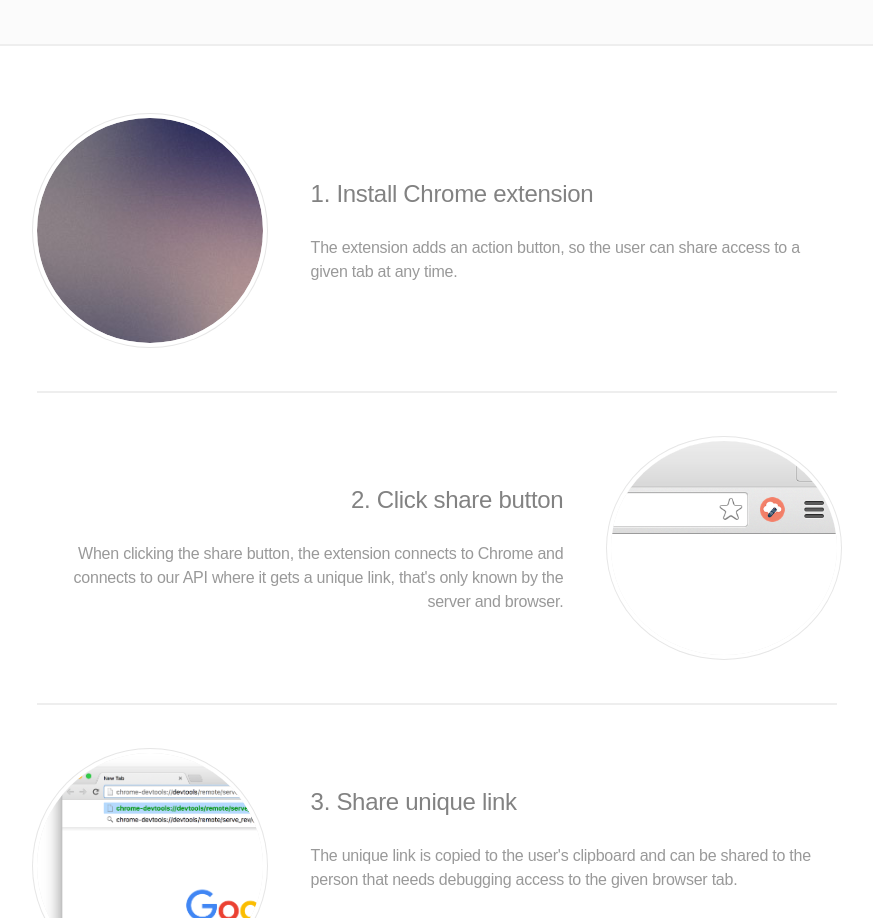
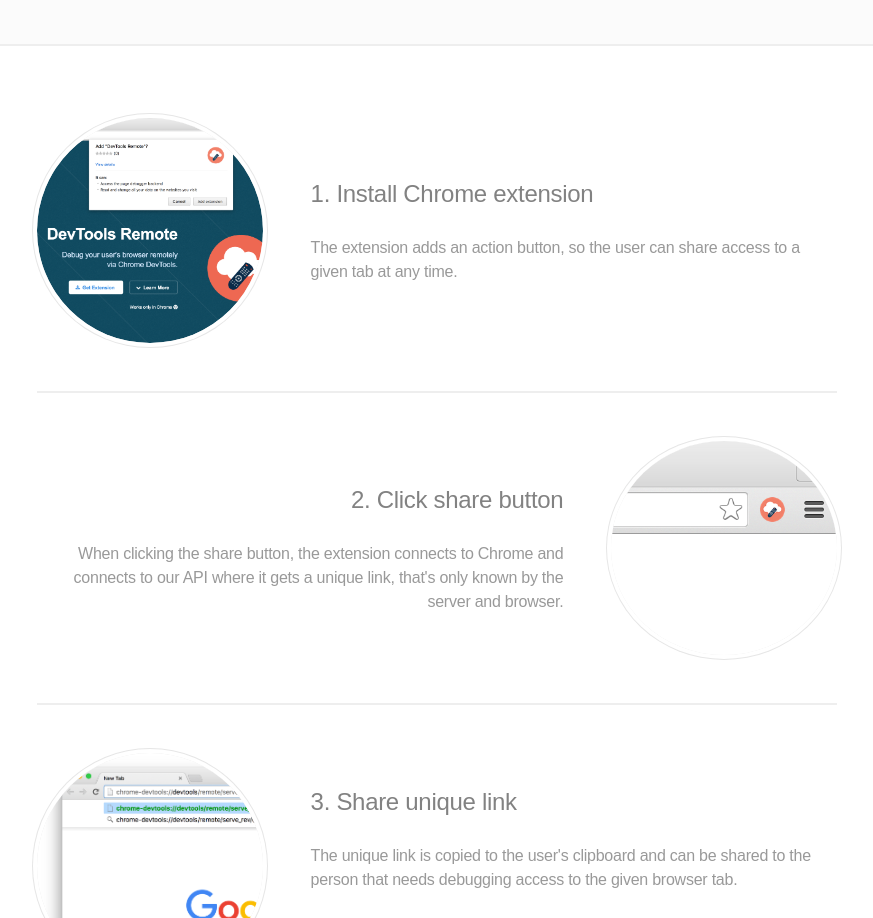
Before and after one commit to auchenberg/devtools-remote, a browser extension: page web/index.html in a window 1280 px wide. Shown: the part 1514-2432 px from the top of the page, without its empty margins (203-1076 px from the left). Drawn offline with Linux system fonts and the light colour scheme.

Commit message:
Add screenshot of install step

```diff
--- a/web/index.html
+++ b/web/index.html
@@ -47,7 +47,7 @@
 			<section id="two" class="wrapper">
 				<div class="inner alt">
 					<section class="spotlight">
-						<div class="image"><img src="images/pic01.jpg" alt="" /></div>
+						<div class="image"><img src="images/install.png" alt="" /></div>
 						<div class="content">
 							<h3>1. Install Chrome extension</h3>
 							<p>The extension adds an action button, so the user can share access to a given tab at any time.</p>
```
Also changed, not shown: web/images/install.png (added), web/images/pic01.jpg (deleted).
